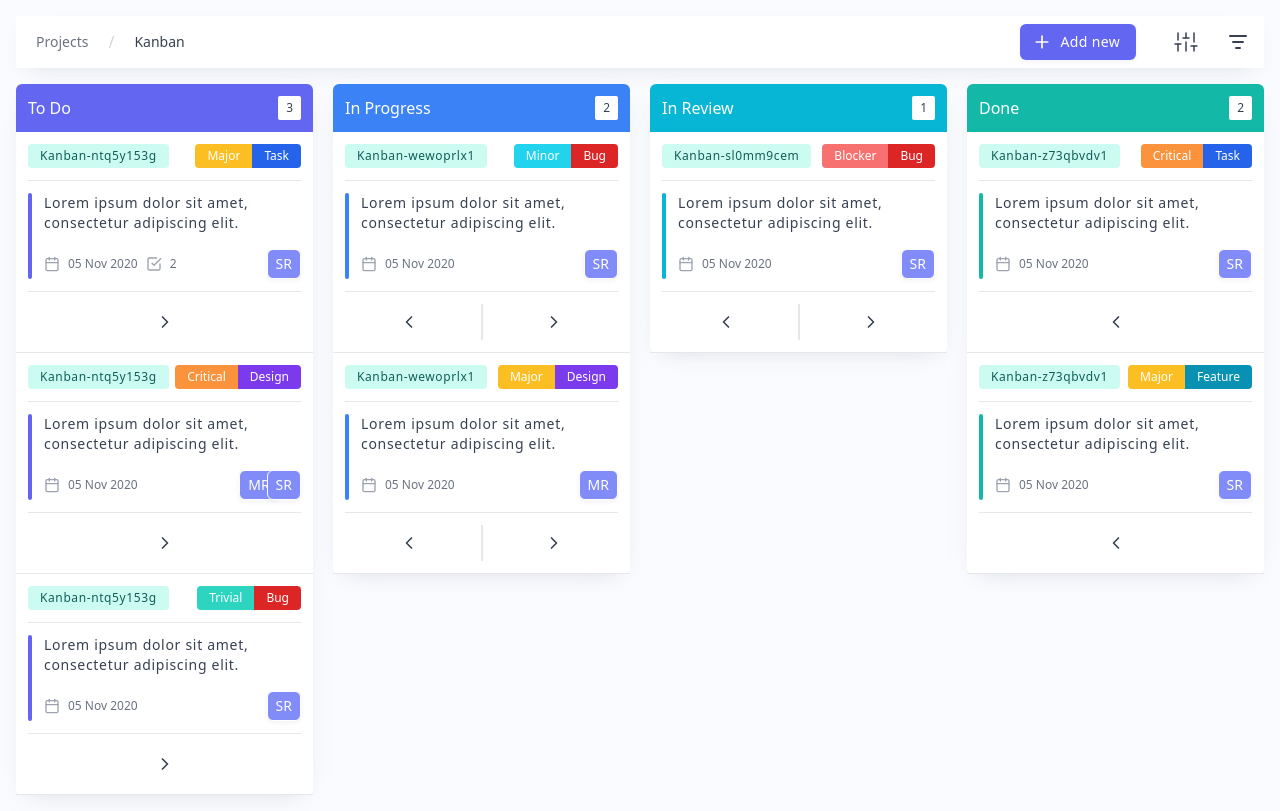
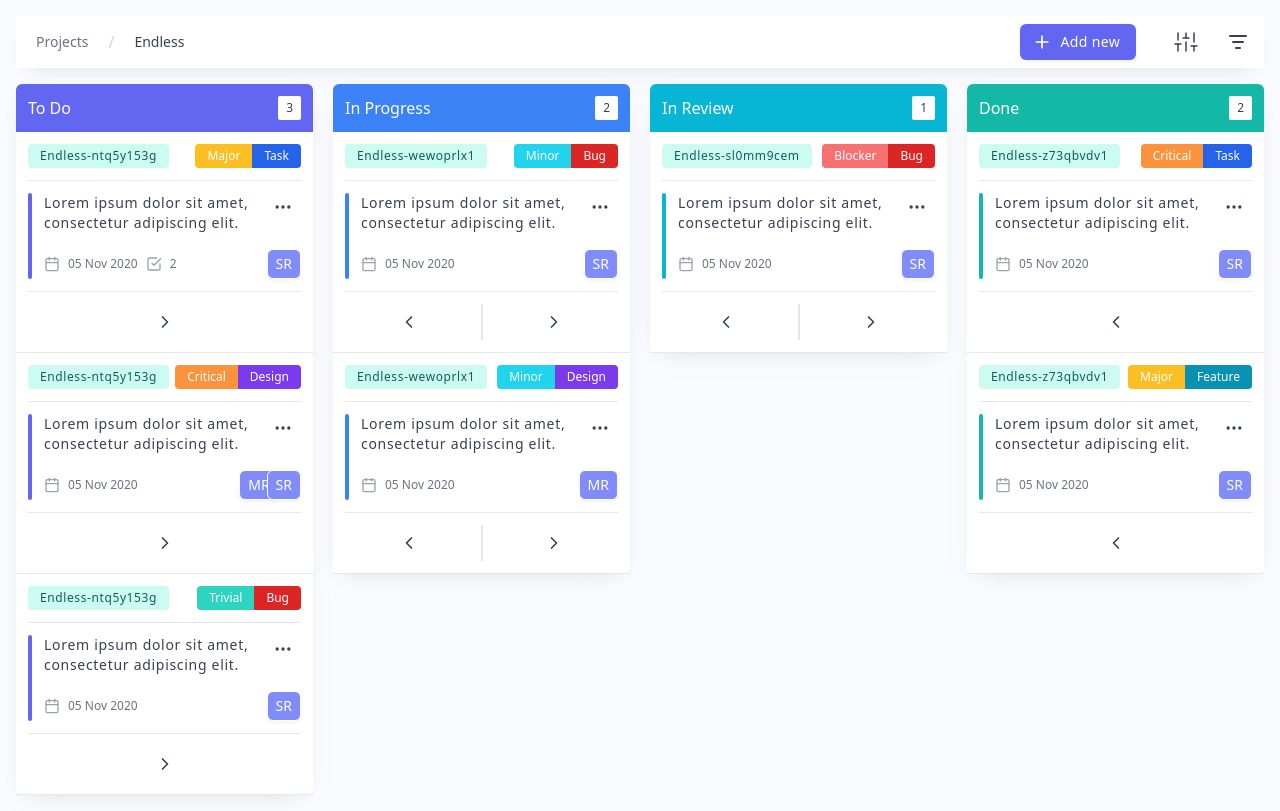
Before and after one commit to stephanrusu/learn-vue-ts, a Vue app: page /kanban in a window 1280 px wide. Built offline with nearby package versions, Linux system fonts and the light colour scheme.

Commit message:
Update design on various sections

```diff
--- a/src/components/NavSection.vue
+++ b/src/components/NavSection.vue
@@ -5,12 +5,6 @@
         <!-- Current: "bg-gray-900 text-white", Default: "text-gray-300 hover:bg-gray-700 hover:text-white" -->
         <router-link :to="{ name: 'home' }" class="bg-gray-100 text-gray-700 px-3 py-2 rounded-md text-sm font-medium">
           Projects
-        </router-link>
-        <router-link
-          :to="{ name: 'kanban' }"
-          class="text-gray-500 hover:bg-gray-100 px-3 py-2 rounded-md text-sm font-medium"
-        >
-          Kanban
         </router-link>
         <router-link
           :to="{ name: 'sign-in' }"
--- a/src/components/kanban/KanbanCard.vue
+++ b/src/components/kanban/KanbanCard.vue
@@ -18,11 +18,64 @@
     <main class="flex flex-row py-3">
       <div :class="['w-1 rounded mr-3', boardColor.active]"></div>
       <div class="flex-1">
-        <router-link :to="{ name: 'task-view', params: { taskId } }">
-          <div class="font-medium text-sm tracking-wider text-gray-700 mb-4">
-            {{ taskCard.title }}
+        <div class="flex flex-row">
+          <router-link :to="{ name: 'task-view', params: { taskId } }">
+            <div class="font-medium text-sm tracking-wider text-gray-700 mb-4 flex-1">
+              {{ taskCard.title }}
+            </div>
+          </router-link>
+          <div class="relative ml-2">
+            <button
+              id="options-menu"
+              type="button"
+              :class="[
+                'inline-flex justify-center px-2 py-1 hover:bg-gray-100 focus:outline-none',
+                taskOptionsToggle ? 'bg-gray-100' : '',
+              ]"
+              aria-haspopup="true"
+              aria-expanded="true"
+              @click="taskOptionsToggle = !taskOptionsToggle"
+            >
+              <svg
+                xmlns="http://www.w3.org/2000/svg"
+                width="24"
+                height="24"
+                viewBox="0 0 24 24"
+                fill="none"
+                stroke="currentColor"
+                stroke-width="2"
+                stroke-linecap="round"
+                stroke-linejoin="round"
+                class="feather feather-more-horizontal w-5 h-5 stroke-current text-gray-700"
+              >
+                <circle cx="12" cy="12" r="1"></circle>
+                <circle cx="19" cy="12" r="1"></circle>
+                <circle cx="5" cy="12" r="1"></circle>
+              </svg>
+            </button>
+            <div
+              v-if="taskOptionsToggle"
+              class="origin-top-right absolute right-0 mt-2 w-40 rounded-md shadow-lg bg-white ring-1 ring-black ring-opacity-5"
+            >
+              <div class="p-2" role="menu" aria-orientation="vertical" aria-labelledby="options-menu">
+                <button
+                  class="rounded block w-full p-2 text-sm text-gray-700 hover:bg-gray-100 hover:text-gray-800 text-left"
+                  role="menuitem"
+                  @click="taskOptionsToggle = !taskOptionsToggle"
+                >
+                  Edit task
+                </button>
+                <button
+                  class="rounded block w-full p-2 text-sm text-red-700 hover:bg-gray-100 hover:text-red-800 text-left"
+                  role="menuitem"
+                  @click="taskOptionsToggle = !taskOptionsToggle"
+                >
+                  Remove task
+                </button>
+              </div>
+            </div>
           </div>
-        </router-link>
+        </div>
         <div class="flex flex-row justify-between">
           <div class="flex-1 flex flex-row space-x-2">
             <div class="flex flex-row text-xs items-center">
@@ -150,6 +203,11 @@ export default {
       default: "",
     },
   },
+  data() {
+    return {
+      taskOptionsToggle: false,
+    };
+  },
   computed: {
     projectTitle() {
       return this.$store.getters.listProject.title;
--- a/src/components/kanban/KanbanColumn.vue
+++ b/src/components/kanban/KanbanColumn.vue
@@ -1,7 +1,13 @@
 <template>
   <div class="flex-1">
     <div class="bg-white shadow-card rounded-md">
-      <header :class="['flex justify-between text-white p-3 rounded-tl-md rounded-tr-md', boardDetails.color.active]">
+      <header
+        :class="[
+          'flex justify-between text-white p-3',
+          boardDetails.color.active,
+          tasksList.length > 0 ? 'rounded-tl-md rounded-tr-md' : 'rounded-md',
+        ]"
+      >
         <div class="text-white font-medium">{{ boardDetails.text }}</div>
         <span class="bg-white text-gray-700 h-6 px-2 rounded-sm text-xs font-medium inline-flex items-center">
           {{ tasksList.length }}
--- a/src/components/kanban/task/KanbanCommentsList.vue
+++ b/src/components/kanban/task/KanbanCommentsList.vue
@@ -12,7 +12,7 @@
         />
         <button
           type="button"
-          class="rounded py-2 px-3 text-sm shadow-small bg-indigo-400 hover:bg-indigo-500 ease-in transition-colors text-white"
+          class="rounded py-2 px-3 text-sm shadow-small bg-indigo-500 hover:bg-indigo-600 ease-in transition-colors text-white"
         >
           Post
         </button>
--- a/src/components/kanban/task/KanbanSubTasksList.vue
+++ b/src/components/kanban/task/KanbanSubTasksList.vue
@@ -51,7 +51,7 @@
             <label
               :for="`subtask-${sub.uid}`"
               :class="`rounded p-1 shadow-small ease-in transition-colors mr-3 cursor-pointer ${
-                sub.completed ? 'bg-indigo-400 hover:bg-indigo-500' : 'bg-gray-100 hover:bg-gray-200'
+                sub.completed ? 'bg-indigo-500 hover:bg-indigo-600' : 'bg-gray-100 hover:bg-gray-200'
               }`"
             >
               <svg
--- a/src/components/kanban/task/KanbanTaskDisplay.vue
+++ b/src/components/kanban/task/KanbanTaskDisplay.vue
@@ -57,7 +57,6 @@
             </div>
           </div>
           <div class="relative">
-            <div>
             <button
               id="options-menu"
               type="button"
@@ -86,7 +85,6 @@
                 <circle cx="5" cy="12" r="1"></circle>
               </svg>
             </button>
-            </div>
             <div
               v-if="taskOptionsToggle"
               class="origin-top-right absolute right-0 mt-2 w-40 rounded-md shadow-lg bg-white ring-1 ring-black ring-opacity-5"
--- a/src/components/kanban/task/KanbanTaskForm.vue
+++ b/src/components/kanban/task/KanbanTaskForm.vue
@@ -79,7 +79,7 @@
             </div>
             <button
               type="button"
-              class="rounded py-2 px-3 shadow-small bg-lavander hover:bg-indigo-200 ease-in transition-colors border border-indigo-200 hover:bg-opacity-75"
+              class="rounded py-2 px-3 shadow-small bg-lavander hover:bg-gray-100 ease-in transition-colors"
             >
               <svg
                 xmlns="http://www.w3.org/2000/svg"
--- a/src/components/kanban/task/KanbanTaskTabs.vue
+++ b/src/components/kanban/task/KanbanTaskTabs.vue
@@ -1,6 +1,6 @@
 <template>
   <div>
-    <div class="flex mt-2 mb-4 p-1">
+    <div class="flex mt-3 mb-4">
       <template v-for="tab in tabs">
         <div
           :key="tab.key"
--- a/src/constants/initialKanban.js
+++ b/src/constants/initialKanban.js
@@ -1,7 +1,7 @@
 const initialKanban = {
   uid: "nigyhcmrs",
   date: 1604918663862,
-  title: "Kanban",
+  title: "Endless",
   boardsOrder: ["ntq5y153g", "wewoprlx1", "sl0mm9cem", "z73qbvdv1"],
   status: "ongoing",
   boards: {
@@ -86,7 +86,7 @@ const initialKanban = {
           assigned: ["MR"],
           title: "Lorem ipsum dolor sit amet, consectetur adipiscing elit.",
           type: "design",
-          priority: "major",
+          priority: "minor",
           description:
             "Carrot cake chocolate bar liquorice muffin. Gummies chocolate donut marzipan lollipop. Cheesecake danish danish pastry cupcake. Powder icing gummi bears. Macaroon cake cookie tiramisu cheesecake toffee marzipan donut. Sweet marshmallow tart tiramisu wafer chocolate. Sweet gingerbread bonbon dessert jujubes sweet chupa chups pastry.",
           comments: [],
--- a/src/utils/index.js
+++ b/src/utils/index.js
@@ -9,11 +9,11 @@ export const displayFilters = (list, priority, type) => {
   let filteredTasks = list;
 
   if (priority !== KanbanPriorityFilter.all.key) {
-    filteredTasks = applyFilterTask(list, (task) => task.priority.key === priority);
+    filteredTasks = applyFilterTask(list, (task) => task.priority === priority);
   }
 
   if (type !== KanbanTypeFilter.all.key) {
-    filteredTasks = applyFilterTask(filteredTasks, (task) => task.type.key === type);
+    filteredTasks = applyFilterTask(filteredTasks, (task) => task.type === type);
   }
   return filteredTasks;
 };
```
Lines whose indentation alone changed are shown as unchanged.
